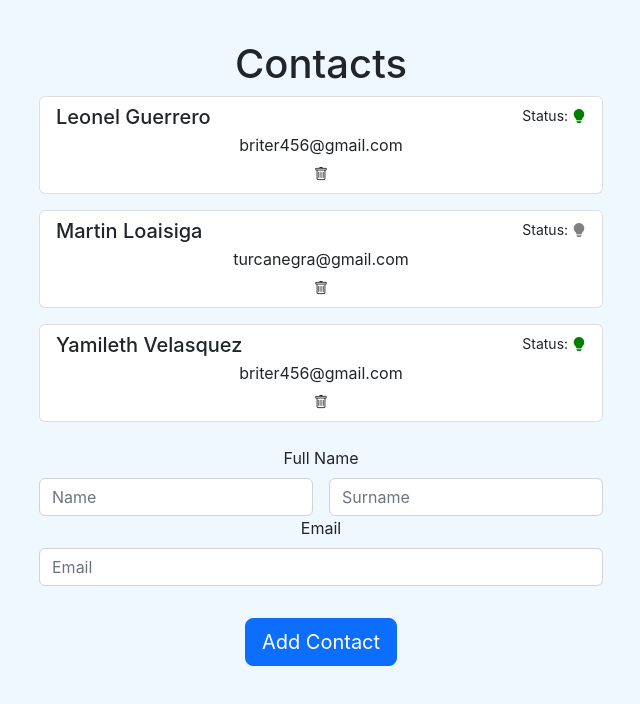
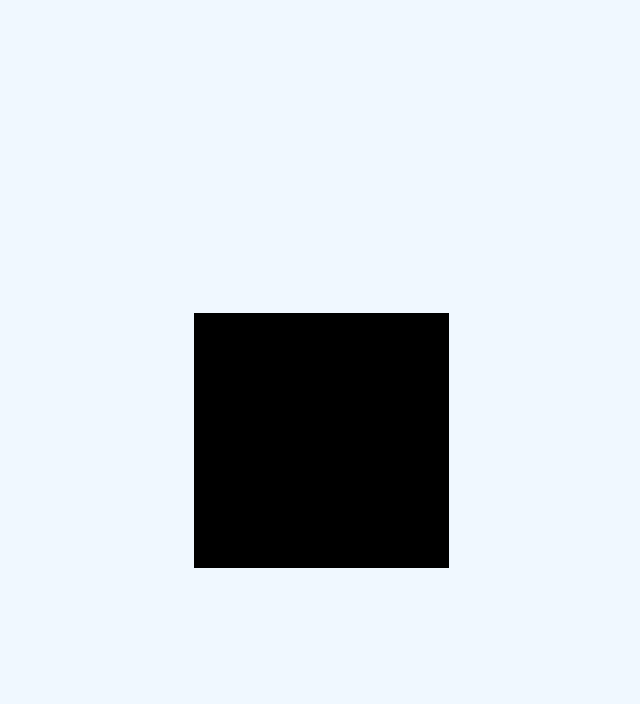
Before and after one commit to LemonMantis5571/Prueba-React, a React (Create React App) app: page / in a window 1280 px wide. Shown: the top 704 px of the page, without its empty margins (319-959 px from the left). Built offline with nearby package versions, Linux system fonts and the light colour scheme.

Commit message:
Sesiones 10, 11 y 12

```diff
--- a/package.json
+++ b/package.json
@@ -6,6 +6,7 @@
     "@testing-library/jest-dom": "^5.16.5",
     "@testing-library/react": "^13.4.0",
     "@testing-library/user-event": "^13.5.0",
+    "axios": "^1.2.2",
     "bootstrap": "^5.2.3",
     "bootstrap-icons": "^1.10.3",
     "node-sass": "^7.0.3",
--- a/src/App.js
+++ b/src/App.js
@@ -11,6 +11,8 @@ import Ejemplo4 from './hooks/ejemplo4';
 import GreeingStyled from './components/pure/greeingStyled';
 import ClockComponent from './hooks/lifecycle/clockComponent';
 import Father from './components/container/father';
+import OptionalRender from './components/pure/optionalRender';
+import CuadradoComponent from './components/pure/cuadradoComponent';
 
 function App() {
   return (
@@ -23,7 +25,7 @@ function App() {
         {/* Componente de Listado de Tareas */}
 
         {/* Tarea de ejercicio 1, 2,3 */}
-        <ContactListComponent></ContactListComponent>
+        {/* <ContactListComponent></ContactListComponent>  */}
         {/* Ejemplo de uso de hooks */}
         {/* <Ejemplo1></Ejemplo1> */}
         {/* <Ejemplol2></Ejemplol2> */}
@@ -38,6 +40,10 @@ function App() {
         {/* <ClockComponent></ClockComponent> */}
       {/* </header> */}
       {/* <Father></Father> */}
+      {/* Ejemplos de renderizado condicional */}
+      {/* <OptionalRender></OptionalRender> */}
+      {/* Tarea 10,11 y 12 */}
+      <CuadradoComponent></CuadradoComponent>
       {/* <TaskListComponent></TaskListComponent> */}
 
     </div>
--- a/src/components/container/father.jsx
+++ b/src/components/container/father.jsx
@@ -17,7 +17,7 @@ const Father = () => {
 
     return (
         <div>
-            <Child name={name} send={showMessage} update= {updateName}></Child>
+            <Child name={name} send={showMessage} update = {updateName}></Child>
         </div>
     );
 }
--- a/src/components/container/task_list.jsx
+++ b/src/components/container/task_list.jsx
@@ -52,7 +52,6 @@ const TaskListComponent = () => {
 
     function addTask(task) {
         console.log('Add this Task', task);
-        const index = tasks.indexOf(task);
         const tempTask = [...tasks];
         tempTask.push(task)
         settasks(tempTask);
--- /dev/null
+++ b/src/components/pure/cuadradoComponent.jsx
@@ -0,0 +1,40 @@
+import React, {useState} from 'react';
+
+
+
+
+const CuadradoComponent = () => {
+    let red = 0;
+    let green = 200;
+    let blue = 150;
+
+    const [mouseHovering, setmouseHovering] = useState(false);
+
+    const mouseEnter = () => {
+        setmouseHovering(true);
+    }
+
+    const mouseLeave = () => {
+        setmouseHovering(false);
+    }
+
+    const colorOnHover = {
+        height: '255px',
+        width: '255px',
+        backgroundColor: mouseHovering ? `rgb(${red}, ${green}, ${blue} )` : 'black'
+    }
+
+    return (
+        <div>
+            <div className='cuadrado'
+            onMouseEnter={mouseEnter}
+            onMouseLeave={mouseLeave}
+            onDoubleClick={mouseLeave}
+            style={colorOnHover}>
+
+            </div>
+        </div>
+    );
+}
+
+export default CuadradoComponent;
--- /dev/null
+++ b/src/components/pure/optionalRender.jsx
@@ -0,0 +1,66 @@
+import React, {useState} from 'react';
+
+const LoginButton = ({loginAction}) => {
+    return (
+        <button onClick={loginAction}>Login</button>
+    )
+}
+
+const LogoutButton = ({logoutAction}) => {
+    return (
+        <button onClick={logoutAction}>Logout</button>
+    )
+}
+
+const OptionalRender = () => {
+
+
+    const [access, setaccess] = useState(false);
+
+    const [nMesagge, setnMesagge] = useState(0);
+
+    // const updateAccess = () => {
+    //     setaccess(!access);
+    // }
+
+    const loginAction = () => {
+        setaccess(true);
+    }
+
+    const logoutAction = () => {
+        setaccess(false);
+    }
+
+    let Optionalbutton;
+
+    // if(access) Optionalbutton = <button onClick={updateAccess}>Logout</button>
+    // else Optionalbutton = <button onClick={updateAccess}>Login</button>
+
+    if(access) Optionalbutton = <LogoutButton logoutAction={logoutAction}></LogoutButton>
+    else Optionalbutton = <LoginButton loginAction={loginAction}></LoginButton>
+
+
+    // Mensajes sin leer
+    let addMessages = () => {
+        setnMesagge(nMesagge + 1);
+    }
+
+    return (
+        <div>
+            {/* Optional Button */}
+            {Optionalbutton}
+
+            {/* N Mesagges unread */}
+            {access ? (
+                <div>
+                { nMesagge > 1 &&  <p>You Have {nMesagge} new Mesagges...</p> }
+                { nMesagge > 0 && nMesagge === 1 && <p>You Have {nMesagge} Mesagge...</p> }
+                { nMesagge === 0 &&  <p>There are no new Mesagges</p> }
+                <button onClick={addMessages}>Add new Mesagges</button>
+                </div>
+            ) : null}
+        </div>
+    );
+}
+
+export default OptionalRender;
--- a/src/styles/task.scss
+++ b/src/styles/task.scss
@@ -19,3 +19,15 @@ body {
     padding-bottom: 40px;
     background-color: aliceblue;
 }
+div{
+    display: flex;
+    align-items: center;
+    justify-content: center;
+    width: 100vw;
+    height: 100vh;
+    .cuadrado {
+        height: 255px;
+        width: 255px;
+        background-color: black;
+    }
+}
```
Also changed, not shown: src/pages/404/NotFoundPage.jsx (added, +11 -0 lines), src/pages/auth/LoginPage.jsx (added, +11 -0 lines), src/pages/auth/RegisterPage.jsx (added, +11 -0 lines), src/pages/home/HomePage.jsx (added, +12 -0 lines), src/pages/tasks/TaskPage.jsx (added), 1 other file (tests, documents, lock files or other folders).
